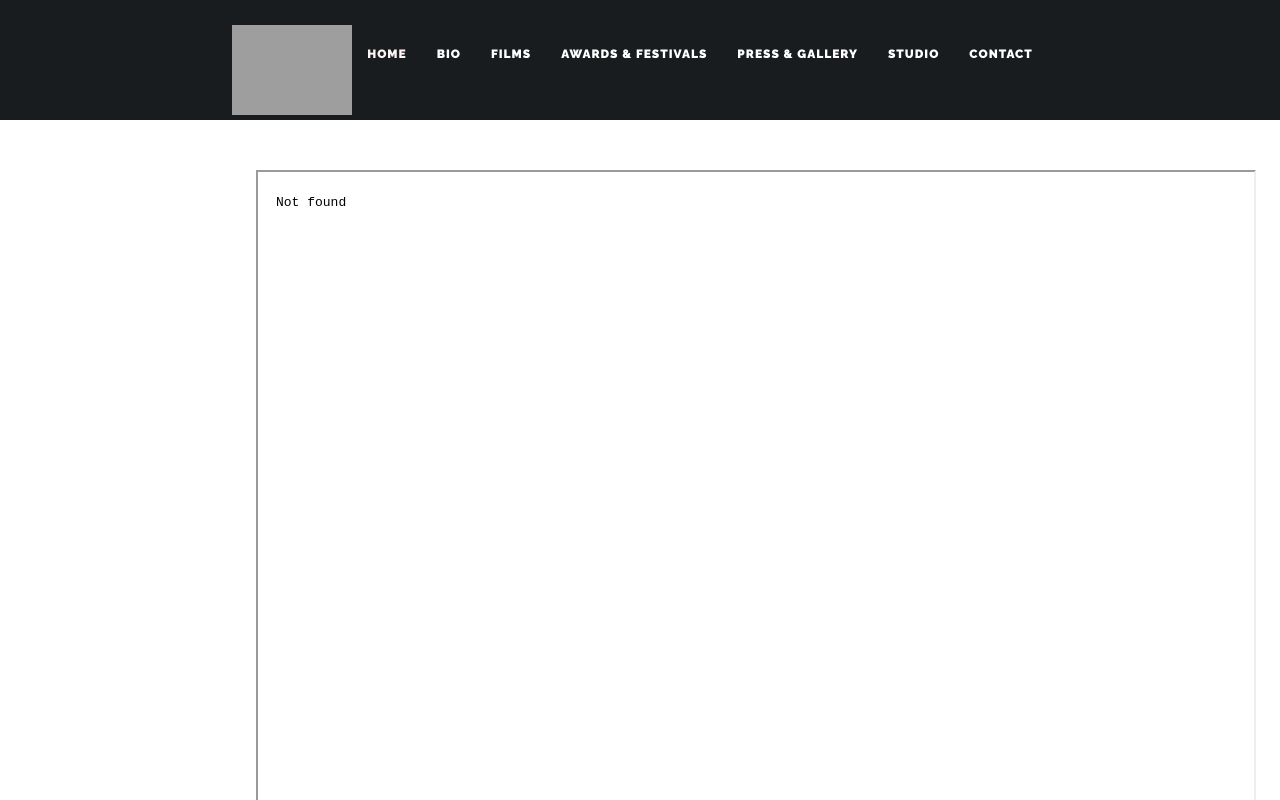
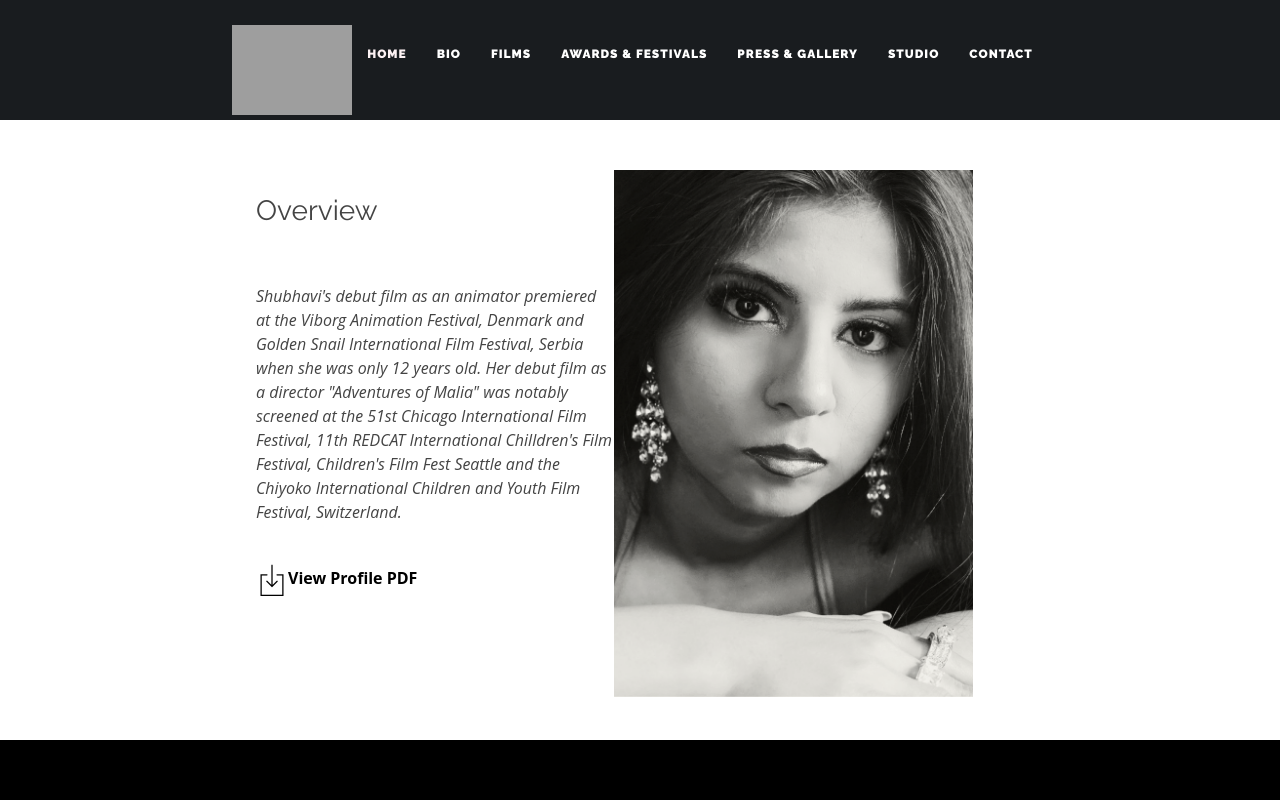
Before and after one commit to aryashubhavi/film-web-shubhavi, a plain HTML site: page awards.html in a window 1280 px wide. Shown: the top 800 px of the page. Drawn offline with Linux system fonts and the light colour scheme; grey boxes are pictures that could not be loaded.

Commit message:
filmography

```diff
--- a/awards.html
+++ b/awards.html
@@ -62,8 +62,15 @@
 <!--Landing Hero page-->
 	<section id="filmography">
     <div class="myresume">
-     <iframe src="filmography.pdf" width="1000" height="900" style="padding: 10px;">
-         </iframe>
+    	<img src="press/img/bw.png" height="35%" width="35%" style="float:right; margin-right: 30%"/><br>
+    	<h3>Overview</h3>
+    	<br>
+    	<br><i>
+    	<p>Shubhavi's debut film as an animator premiered at the Viborg Animation Festival, Denmark and Golden Snail International Film Festival, Serbia when she was only 12 years old. Her debut film as a director "Adventures of Malia" was notably screened at the 51st Chicago International Film Festival, 11th REDCAT International Chilldren's Film Festival, Children's Film Fest Seattle and the Chiyoko International Children and Youth Film Festival, Switzerland.</p></i>
+    	<br>
+    <img src="images/download.png"><strong><a href="profile.pdf">View Profile PDF</a></strong>
+
+     <br><br><br><br><br><br><br>
       </div>
   </section><!-- End Hero -->
 
```
Also changed, not shown: images/download.png (added), press/img/bw.png (added), 2 other files.
